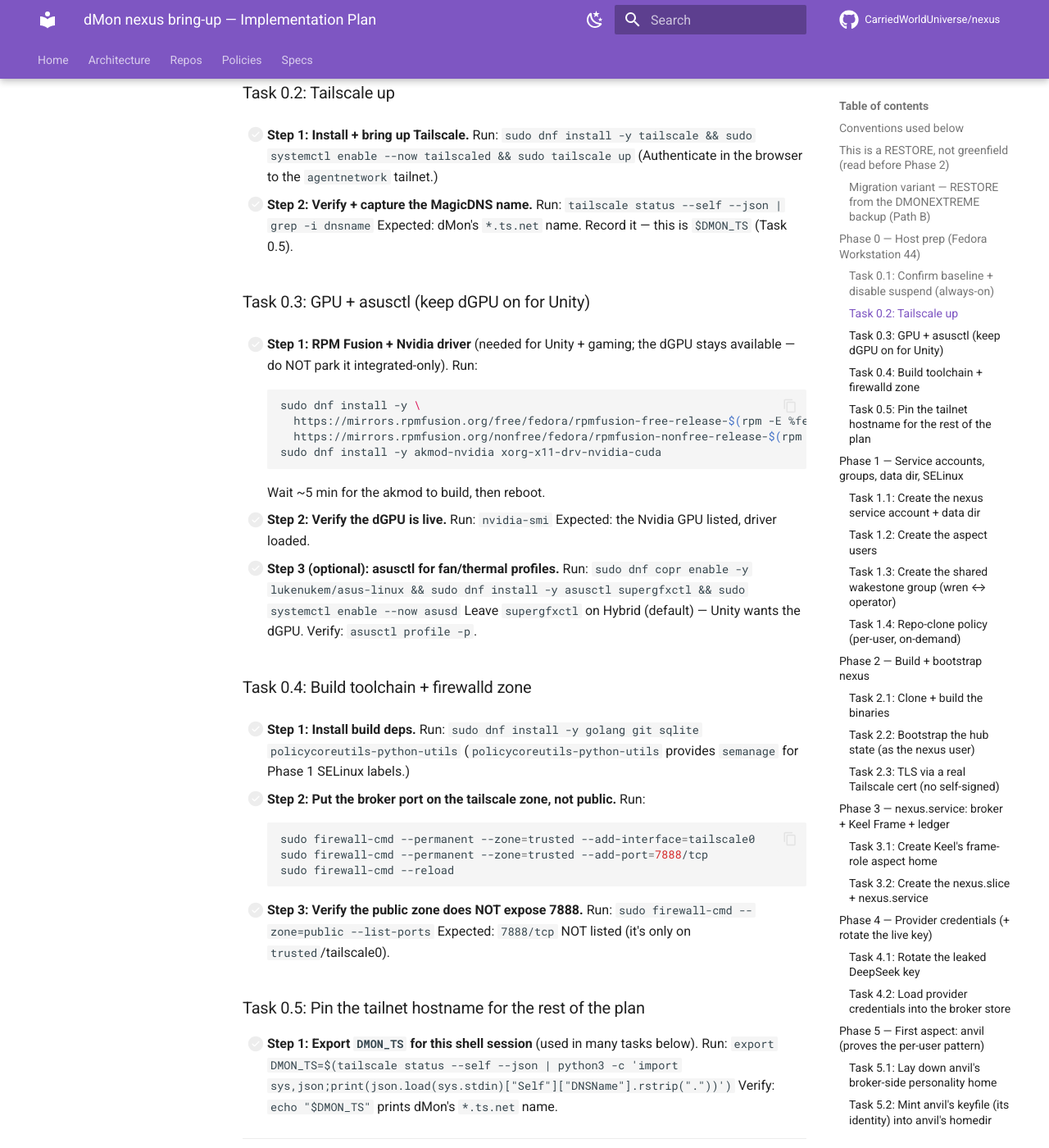
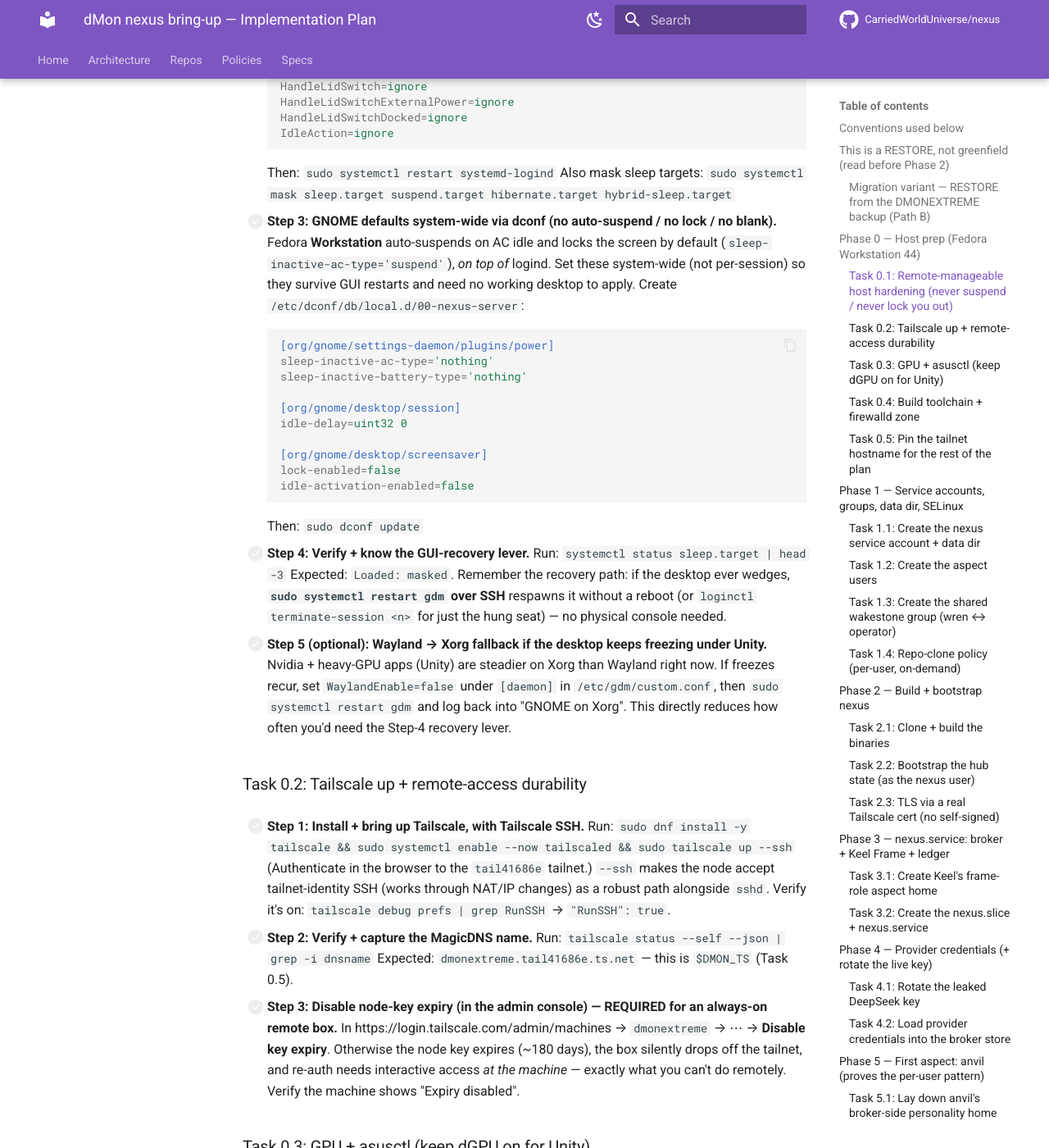
Before and after one commit to CarriedWorldUniverse/nexus, an MkDocs documentation site: the page built from docs/2026-05-30-dmon-nexus-bringup-plan.md, in a window 1280 px wide and 1400 px high, scrolled down 3892 px. Shown: the whole window at 82% size. Built offline with MkDocs 1.6.1 and Material for MkDocs 9.7.7, drawn with Linux system fonts in a browser that asks for light colours; comment, search, counter and statistics services are not loaded; some of the changed text lies outside the part shown.

Commit message:
docs(hosting): dMon plan — remote-manageable host hardening + WakeStone move
Batch the refinements from live dMon recon into the plan:

- Task 0.1 expanded to "remote-manageable host hardening": logind no-suspend
  + mask sleep (had) PLUS system-wide GNOME dconf (no auto-suspend / no lock /
  no blank — Workstation needs the GNOME layer on top of logind), the
  `restart gdm` over-SSH recovery lever, and a Wayland→Xorg fallback (GNOME
  froze once with Unity on the 5090; SSH stayed up — proving the GUI is not in
  the SSH path).
- Task 0.2: `tailscale up --ssh` + verify RunSSH; and DISABLE node-key expiry
  in the admin console (else the always-on box drops off the tailnet at ~180d
  needing physical re-auth).
- Task 7.2: real move source — /home/jacinta/Project/WakeStone →
  /srv/wakestone/WakeStone (with Unity closed; git is path-relative; re-add in
  Hub) so the coding aspect wren can write C# directly; plus the keep-in-home
  setfacl alternative.
- Pin OPERATOR placeholder to the real login (jacinta).

All from the 2026-05-30 SSH recon (Fedora 44, RTX 5090, Tailscale SSH on,
suspend defaults live, project in ~/Project/WakeStone).

Co-Authored-By: Claude Opus 4.8 <noreply@anthropic.com>

````diff
--- a/docs/2026-05-30-dmon-nexus-bringup-plan.md
+++ b/docs/2026-05-30-dmon-nexus-bringup-plan.md
@@ -92,15 +92,17 @@ Everything else (Phase 0/1 host prep, the `nexus.slice` + units in 3.2, credenti
 
 ## Phase 0 — Host prep (Fedora Workstation 44)
 
-### Task 0.1: Confirm baseline + disable suspend (always-on)
+### Task 0.1: Remote-manageable host hardening (never suspend / never lock you out)
 
-**Files:** Create `/etc/systemd/logind.conf.d/nexus-noSuspend.conf`
+> dMon is managed remotely over SSH and the GUI is flaky on this hardware — GNOME/**Wayland** froze once already with Unity open on the very-new RTX 5090 driver (boot log shows ASUS SBIOS power-handler NVRM warnings — the ROG ACPI quirk family). SSH (`sshd` + Tailscale SSH) is **independent of the GUI** (confirmed: SSH stayed up through the freeze), so the desktop locking/freezing never costs SSH. The two things that *would* cost remote access are **suspend** (a suspended laptop drops off the tailnet) and **node-key expiry** (Task 0.2). Make the host never suspend / never lock / never blank, and always recoverable over SSH.
+
+**Files:** Create `/etc/systemd/logind.conf.d/nexus-noSuspend.conf` + `/etc/dconf/db/local.d/00-nexus-server`
 
 - [ ] **Step 1: Confirm the host.**
   Run: `cat /etc/fedora-release && uname -r && getenforce`
   Expected: `Fedora ... 44 ...`, a 6.x kernel, `Enforcing`.
 
-- [ ] **Step 2: Stop lid-close / idle suspend** (laptop-as-server).
+- [ ] **Step 2: Stop lid-close / idle suspend (logind — always-applies, session-independent).**
   Create `/etc/systemd/logind.conf.d/nexus-noSuspend.conf`:
   ```ini
   [Login]
@@ -112,19 +114,43 @@ Everything else (Phase 0/1 host prep, the `nexus.slice` + units in 3.2, credenti
   Then: `sudo systemctl restart systemd-logind`
   Also mask sleep targets: `sudo systemctl mask sleep.target suspend.target hibernate.target hybrid-sleep.target`
 
-- [ ] **Step 3: Verify.**
+- [ ] **Step 3: GNOME defaults system-wide via dconf (no auto-suspend / no lock / no blank).**
+  Fedora **Workstation** auto-suspends on AC idle and locks the screen by default (`sleep-inactive-ac-type='suspend'`), *on top of* logind. Set these system-wide (not per-session) so they survive GUI restarts and need no working desktop to apply.
+  Create `/etc/dconf/db/local.d/00-nexus-server`:
+  ```ini
+  [org/gnome/settings-daemon/plugins/power]
+  sleep-inactive-ac-type='nothing'
+  sleep-inactive-battery-type='nothing'
+
+  [org/gnome/desktop/session]
+  idle-delay=uint32 0
+
+  [org/gnome/desktop/screensaver]
+  lock-enabled=false
+  idle-activation-enabled=false
+  ```
+  Then: `sudo dconf update`
+
+- [ ] **Step 4: Verify + know the GUI-recovery lever.**
   Run: `systemctl status sleep.target | head -3`
   Expected: `Loaded: masked`.
+  Remember the recovery path: if the desktop ever wedges, **`sudo systemctl restart gdm` over SSH** respawns it without a reboot (or `loginctl terminate-session <n>` for just the hung seat) — no physical console needed.
 
-### Task 0.2: Tailscale up
+- [ ] **Step 5 (optional): Wayland → Xorg fallback if the desktop keeps freezing under Unity.**
+  Nvidia + heavy-GPU apps (Unity) are steadier on Xorg than Wayland right now. If freezes recur, set `WaylandEnable=false` under `[daemon]` in `/etc/gdm/custom.conf`, then `sudo systemctl restart gdm` and log back into "GNOME on Xorg". This directly reduces how often you'd need the Step-4 recovery lever.
 
-- [ ] **Step 1: Install + bring up Tailscale.**
-  Run: `sudo dnf install -y tailscale && sudo systemctl enable --now tailscaled && sudo tailscale up`
-  (Authenticate in the browser to the `agentnetwork` tailnet.)
+### Task 0.2: Tailscale up + remote-access durability
+
+- [ ] **Step 1: Install + bring up Tailscale, with Tailscale SSH.**
+  Run: `sudo dnf install -y tailscale && sudo systemctl enable --now tailscaled && sudo tailscale up --ssh`
+  (Authenticate in the browser to the `tail41686e` tailnet.) `--ssh` makes the node accept tailnet-identity SSH (works through NAT/IP changes) as a robust path alongside `sshd`. Verify it's on: `tailscale debug prefs | grep RunSSH` → `"RunSSH": true`.
 
 - [ ] **Step 2: Verify + capture the MagicDNS name.**
   Run: `tailscale status --self --json | grep -i dnsname`
-  Expected: dMon's `*.ts.net` name. Record it — this is `$DMON_TS` (Task 0.5).
+  Expected: `dmonextreme.tail41686e.ts.net` — this is `$DMON_TS` (Task 0.5).
+
+- [ ] **Step 3: Disable node-key expiry (in the admin console) — REQUIRED for an always-on remote box.**
+  In https://login.tailscale.com/admin/machines → `dmonextreme` → ⋯ → **Disable key expiry**. Otherwise the node key expires (~180 days), the box silently drops off the tailnet, and re-auth needs interactive access *at the machine* — exactly what you can't do remotely. Verify the machine shows "Expiry disabled".
 
 ### Task 0.3: GPU + asusctl (keep dGPU on for Unity)
 
@@ -210,20 +236,20 @@ Everything else (Phase 0/1 host prep, the `nexus.slice` + units in 3.2, credenti
 
 ### Task 1.3: Create the shared `wakestone` group (wren ↔ operator)
 
-> Replace `OPERATOR` below with your interactive login name.
+> Operator login = `jacinta`.
 
 - [ ] **Step 1: Create the group; add the operator + wren.**
   Run:
   ```bash
   sudo groupadd wakestone
-  sudo usermod -aG wakestone OPERATOR
+  sudo usermod -aG wakestone jacinta
   sudo usermod -aG wakestone wren
   ```
 
 - [ ] **Step 2: Create the shared project root, setgid so new files inherit the group.**
   Run:
   ```bash
-  sudo install -d -o OPERATOR -g wakestone -m 2775 /srv/wakestone
+  sudo install -d -o jacinta -g wakestone -m 2775 /srv/wakestone
   sudo semanage fcontext -a -t user_home_t "/srv/wakestone(/.*)?"
   sudo restorecon -Rv /srv/wakestone
   ```
@@ -530,10 +556,21 @@ Everything else (Phase 0/1 host prep, the `nexus.slice` + units in 3.2, credenti
 
 - [ ] **Step 1:** Create `/var/lib/nexus/aspects/wren/` home (Task 5.1), set its `aspect-default` credential, mint `/home/wren/keyfile.json` (Task 5.2). Do **not** start `aspect@wren` yet.
 
-### Task 7.2: Put the WakeStone project in the shared group dir
+### Task 7.2: Move the WakeStone project into the shared group dir
 
-- [ ] **Step 1:** Move/clone the WakeStone Unity project into `/srv/wakestone/<project>` (created setgid in Task 1.3). Ensure group-write:
-  Run: `sudo chgrp -R wakestone /srv/wakestone && sudo chmod -R g+rwX /srv/wakestone && sudo find /srv/wakestone -type d -exec chmod g+s {} +`
+> The project currently lives at **`/home/jacinta/Project/WakeStone`** (the operator's home), so `wren` can't write to it. wren is a coding aspect — it wants to write C# directly with its file tools (not route every edit through the MCP bridge) — so the project moves to the shared, group-writable `wakestone` tree (created setgid in Task 1.3), out of the operator's home (no home-traversal grant needed for wren).
+
+- [ ] **Step 1: Move it (with Unity CLOSED — don't move a project with the editor holding locks / churning `Library/`).**
+  Run:
+  ```bash
+  sudo mv /home/jacinta/Project/WakeStone /srv/wakestone/WakeStone
+  sudo chgrp -R wakestone /srv/wakestone/WakeStone
+  sudo chmod -R g+rwX /srv/wakestone/WakeStone
+  sudo find /srv/wakestone/WakeStone -type d -exec chmod g+s {} +
+  sudo restorecon -Rv /srv/wakestone/WakeStone
+  ```
+  Git is path-relative — `.git` moves with the tree, remotes/branches unaffected. Afterward, re-add the project in **Unity Hub** from `/srv/wakestone/WakeStone`.
+  > Alternative (keep it in your home): leave it at `~/Project/WakeStone`, make it setgid `wakestone`, and `sudo setfacl -m u:wren:x /home/jacinta /home/jacinta/Project` so wren can traverse in. Works, but opens a path into your home — the move is cleaner.
 
 - [ ] **Step 2: Set `umask 002` for both identities** so new files stay group-writable.
   Append `umask 002` to `/home/wren/.bashrc` (wren) and to the operator's shell rc; for the wren *service*, add `UMask=0002` under `[Service]` in a drop-in: `sudo systemctl edit aspect@wren.service` → add `[Service]\nUMask=0002`.
````
